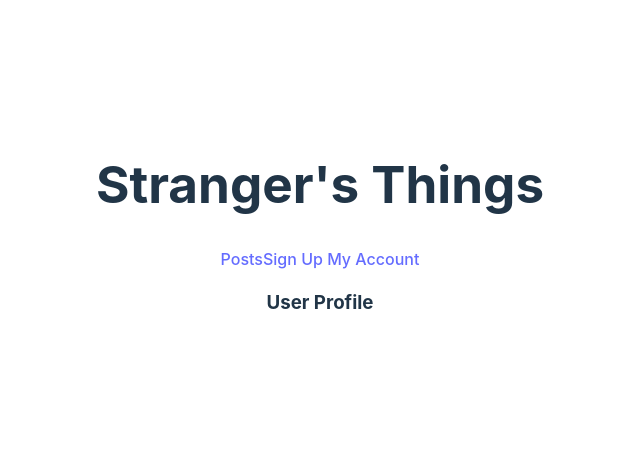
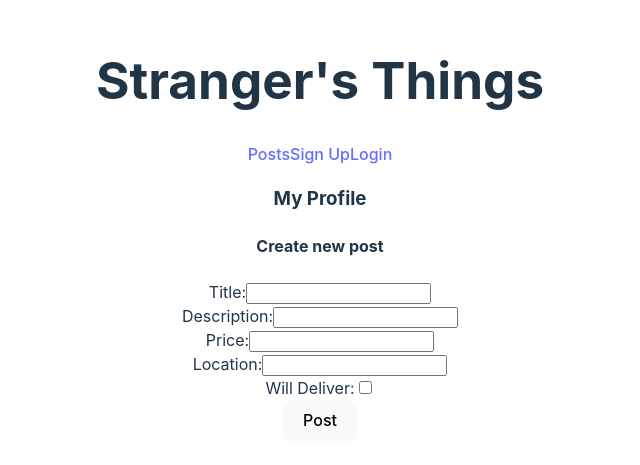
Before and after one commit to LindsayBrumley/stranger-s-things, a React (Vite) app: page /my-account in a window 1280 px wide. Shown: the part 171-636 px from the top of the page, without its empty margins (320-960 px from the left). Built offline with nearby package versions, Linux system fonts and the light colour scheme.

Commit message:
Added new post form

```diff
--- a/src/App.jsx
+++ b/src/App.jsx
@@ -1,27 +1,45 @@
 import { useState } from "react";
-import { Routes, Route, Link } from "react-router-dom";
+import { Routes, Route, Link, useNavigate } from "react-router-dom";
 import PostsDiv from "./posts";
 import SignInForm from "./Components/SignInForm";
 import useAuth from "./useAuth";
 import "./App.css";
 import UserProfile from "./Components/UserProfile";
 import LoginForm from "./Components/Login";
+import { MyProfile } from "./Components/MyProfile";
 
 function App() {
-  const { token, user } = useAuth();
+  const { token, setToken, user } = useAuth();
+  const navigate = useNavigate();
   return (
     <div className="App">
       <header>
         <h1>Stranger's Things</h1>
-        <Link to="/">Posts</Link>
-        <Link to="/sign-up">Sign Up</Link>
-        <Link to="/my-account"> My Account</Link>
+        {token ? <p>Welcome, {user.username}</p> : null}
+        <nav>
+          <Link to="/">Posts</Link>
+          {!token ? <Link to="/sign-up">Sign Up</Link> : null}
+          {token ? <Link to="/my-account"> My Account</Link> : null}
+          {!token ? <Link to="/login">Login</Link> : null}
+          {token ? (
+            <button
+              onClick={() => {
+                setToken(null);
+                localStorage.removeItem("token");
+                navigate("/login");
+              }}
+            >
+              Log Out
+            </button>
+          ) : null}
+        </nav>
       </header>
       <div id="main-section">
         <Routes>
           <Route path="/" element={<PostsDiv />} />
           <Route path="/sign-up" element={<SignInForm />} />
-          <Route path="/my-account" element={<UserProfile />} />
+          <Route path="/login" element={<SignInForm />} />
+          <Route path="/my-account" element={<MyProfile />} />
         </Routes>
       </div>
     </div>
--- a/src/Components/MyProfile.jsx
+++ b/src/Components/MyProfile.jsx
@@ -1,6 +1,12 @@
 import React from "react";
 import { fetchMe } from "../api";
+import NewPostsForm from "./NewPostForm";
 
-export async function MyProfile() {
-  return <h3> My Profile</h3>;
+export function MyProfile() {
+  return (
+    <div>
+      <h3> My Profile</h3>
+      <NewPostsForm />
+    </div>
+  );
 }
--- /dev/null
+++ b/src/Components/NewPostForm.jsx
@@ -0,0 +1,77 @@
+import { useState } from "react";
+import { makePost } from "../api";
+export default function NewPostsForm() {
+  const [title, setTitle] = useState("");
+  const [description, setDescription] = useState("");
+  const [price, setPrice] = useState(0);
+  const [location, setLocation] = useState("");
+  const [willDeliver, setWillDeliver] = useState(false);
+
+  const handleSubmit = async (event) => {
+    event.preventDefault();
+    try {
+      //getting error message unauthorized
+      const token = localStorage.getItem("token");
+      const result = await makePost(
+        token,
+        title,
+        description,
+        price,
+        location,
+        willDeliver
+      );
+      return result;
+    } catch (error) {
+      console.error(error);
+    }
+  };
+
+  return (
+    <div>
+      <h4>Create new post</h4>
+      <form onSubmit={handleSubmit}>
+        <div>
+          <label htmlFor="title">Title:</label>
+          <input
+            type="text"
+            name="title"
+            onChange={(event) => setTitle(event.target.value)}
+          />
+        </div>
+        <div>
+          <label htmlFor="description">Description:</label>
+          <input
+            type="text"
+            name="description"
+            onChange={(event) => setDescription(event.target.value)}
+          />
+        </div>
+        <div>
+          <label htmlFor="price">Price:</label>
+          <input
+            type="text"
+            name="price"
+            onChange={(event) => setPrice(event.target.value)}
+          />
+        </div>
+        <div>
+          <label htmlFor="location">Location:</label>
+          <input
+            type="text"
+            name="location"
+            onChange={(event) => setLocation(event.target.value)}
+          />
+        </div>
+        <div>
+          <label htmlFor="willDeliver">Will Deliver:</label>
+          <input
+            type="checkbox"
+            value={willDeliver}
+            onChange={(event) => setWillDeliver(!willDeliver)}
+          />
+        </div>
+        <button type="submit">Post</button>
+      </form>
+    </div>
+  );
+}
--- a/src/Components/SignInForm.jsx
+++ b/src/Components/SignInForm.jsx
@@ -1,29 +1,40 @@
 import React, { useState } from "react";
 import ReactDOM from "react-dom";
-import { registerUser } from "../api";
+import { loginUser, registerUser } from "../api";
 import useAuth from "../useAuth";
+import { useLocation, useNavigate } from "react-router-dom";
 import "../signInForm.css";
 
 const SignInForm = () => {
   const [username, setUsername] = useState("");
   const [password, setPassword] = useState("");
   const { setToken, user } = useAuth();
+  const { pathname } = useLocation();
+  const navigate = useNavigate();
 
   const handleSubmit = async (event) => {
     event.preventDefault();
     try {
-      const result = await registerUser(username, password);
+      let result;
+      if (pathname === "/login") {
+        result = await loginUser(username, password);
+      } else {
+        result = await registerUser(username, password);
+      }
       console.log(result);
       setToken(result.data.token);
       localStorage.setItem("token", result.data.token);
+      navigate("/my-account");
     } catch (error) {
       console.error(error);
     }
+    setUsername("");
+    setPassword("");
   };
 
   return (
     <div>
-      <h2>Sign up: </h2>
+      <h2>{pathname === "/login" ? "Login" : "Sign Up"}</h2>
       <form onSubmit={handleSubmit}>
         <div className="username">
           <label htmlFor="username">Username:</label>
@@ -41,7 +52,7 @@ const SignInForm = () => {
             onChange={(event) => setPassword(event.target.value)}
           />
         </div>
-        <button type="submit">Submit</button>
+        <button>{pathname === "/login" ? "Login" : "Register"}</button>
       </form>
     </div>
   );
--- a/src/api/index.js
+++ b/src/api/index.js
@@ -70,3 +70,35 @@ export async function loginUser(username, password) {
     console.error(err);
   }
 }
+
+export async function makePost(
+  token,
+  title,
+  description,
+  price,
+  location,
+  willDeliver
+) {
+  try {
+    const response = await fetch(`${baseUrl}/posts`, {
+      method: "POST",
+      headers: {
+        "Content-Type": "application/json",
+        Authorization: `Bearer${token}`,
+      },
+      body: JSON.stringify({
+        post: {
+          title,
+          description,
+          price,
+          location,
+          willDeliver,
+        },
+      }),
+    });
+    const result = await response.json();
+    return result;
+  } catch (error) {
+    console.error(error);
+  }
+}
```
